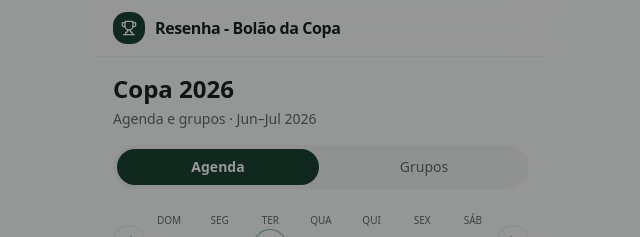
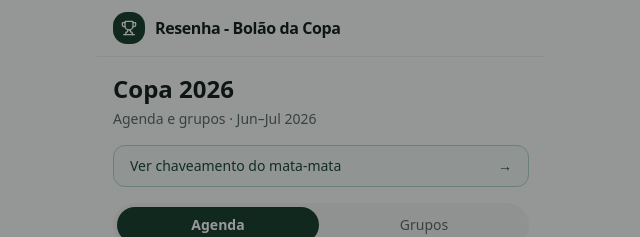
Before and after one commit to emersonjds/bolao-copa, a Next.js app: page /calendario in a window 1280 px wide. Shown: the top 237 px of the page, without its empty margins (319-959 px from the left). Built offline with nearby package versions, Linux system fonts and the light colour scheme; no server answers; the database is empty.

Commit message:
link chaveamento from copa tab

```diff
--- a/src/widgets/calendario-abas/ui/calendario-abas.tsx
+++ b/src/widgets/calendario-abas/ui/calendario-abas.tsx
@@ -1,6 +1,7 @@
 "use client";
 
 import { useState } from "react";
+import Link from "next/link";
 import { CalendarioContent } from "@/features/calendario";
 import { GruposContent } from "@/features/grupos";
 
@@ -21,6 +22,14 @@ export function CalendarioAbas() {
 
   return (
     <>
+      <Link
+        href="/chaveamento"
+        className="mb-4 flex items-center justify-between rounded-xl border border-brand-200 bg-brand-50 px-4 py-2.5 text-sm font-medium text-brand-700 transition-colors hover:bg-brand-100"
+      >
+        <span>Ver chaveamento do mata-mata</span>
+        <span aria-hidden="true">→</span>
+      </Link>
+
       <div
         role="tablist"
         aria-label="Visualização da Copa"
```
Also changed, not shown: 1 other file (tests, documents, lock files or other folders).
